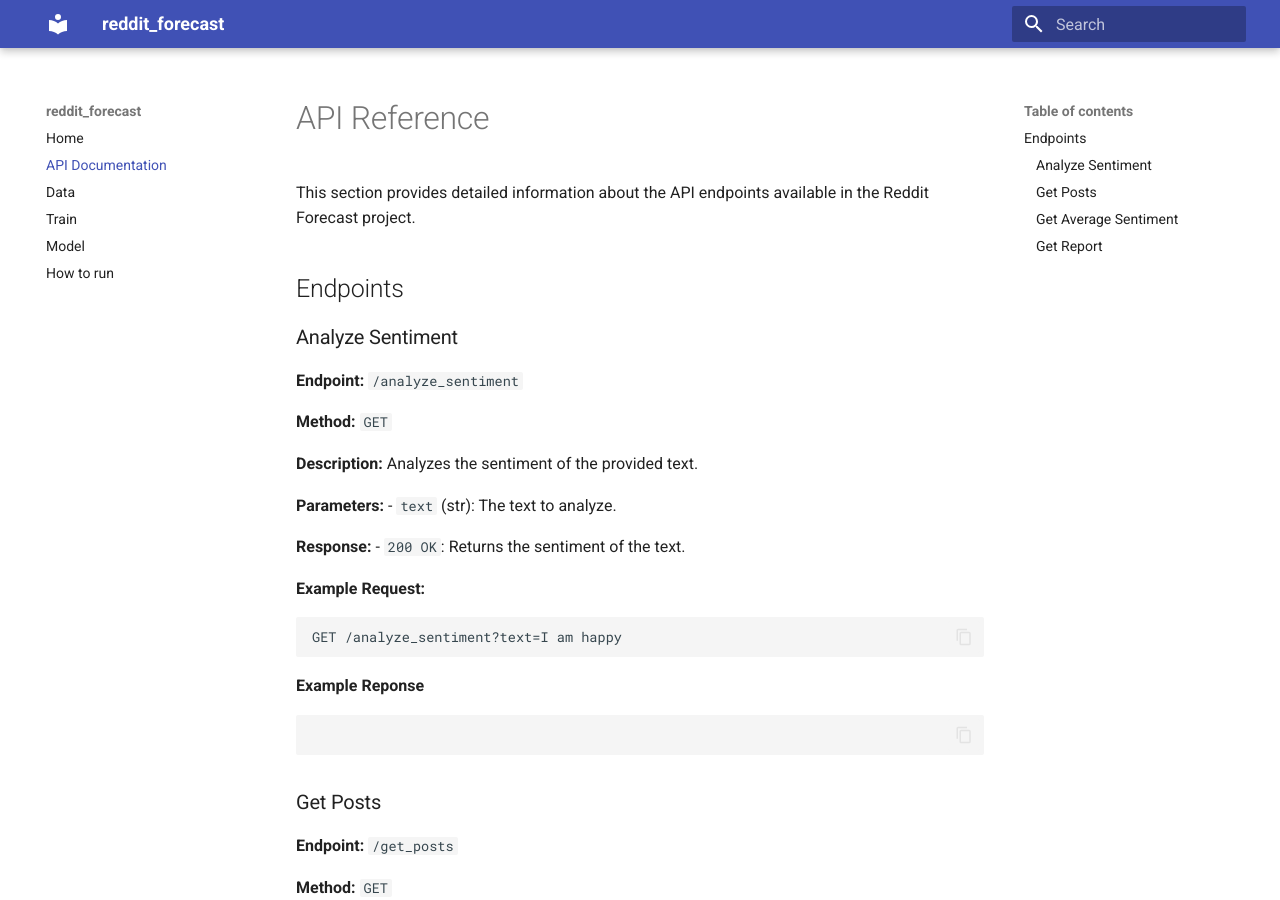
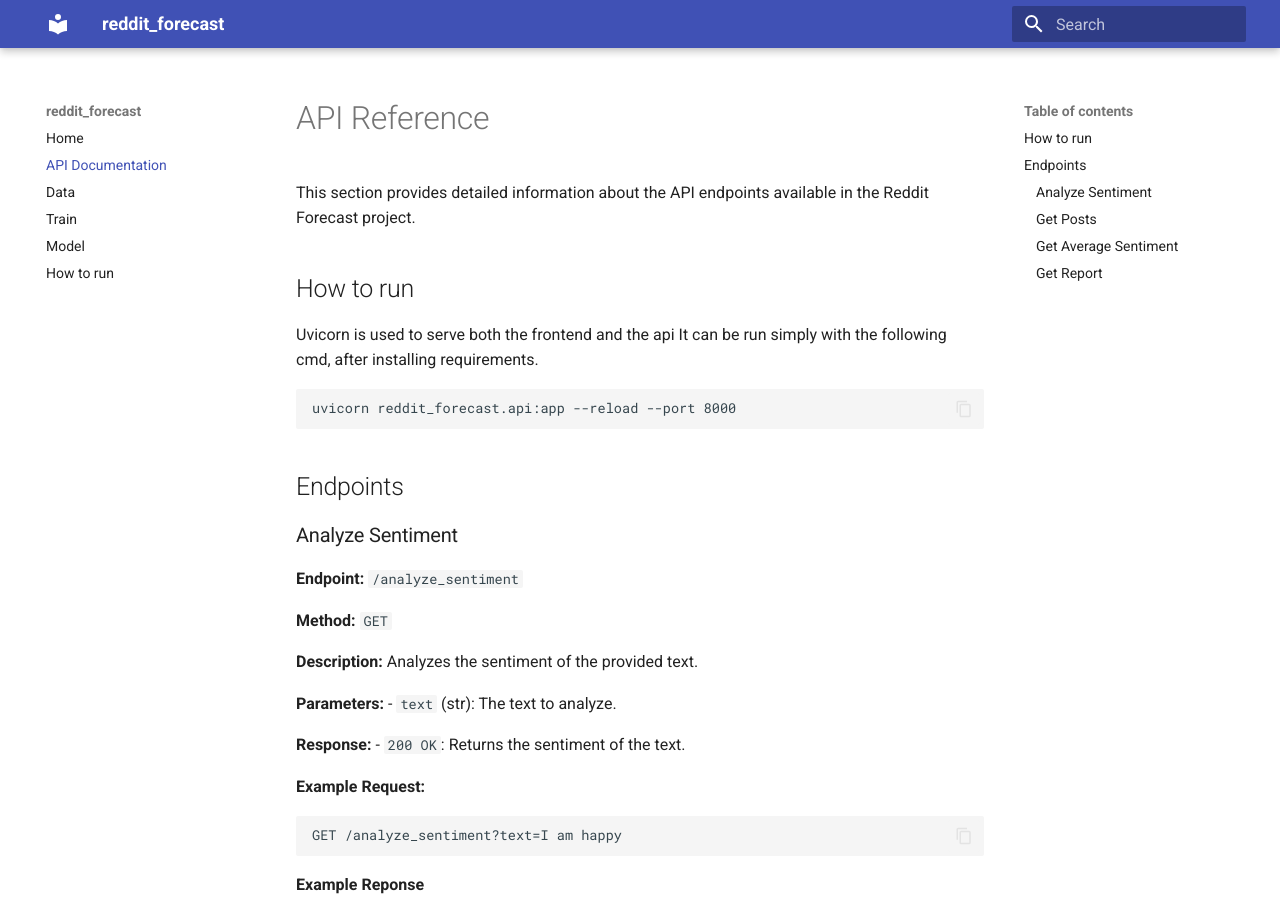
Before and after one commit to MarcusElkjaer/MLOPS, an MkDocs documentation site: the page built from docs/source/my_api.md, in a window 1280 px wide and 900 px high. Built offline with MkDocs 1.6.1 and Material for MkDocs 9.7.7, drawn with Linux system fonts in a browser that asks for light colours.

Commit message:
documentation

````diff
--- a/docs/source/my_api.md
+++ b/docs/source/my_api.md
@@ -1,6 +1,13 @@
 # API Reference
 
 This section provides detailed information about the API endpoints available in the Reddit Forecast project.
+
+## How to run
+Uvicorn is used to serve both the frontend and the api
+It can be run simply with the following cmd, after installing requirements.
+```
+uvicorn reddit_forecast.api:app --reload --port 8000
+```
 
 ## Endpoints
 
````
Also changed, not shown: docs/source/frontend.md (added, +18 -0 lines).
